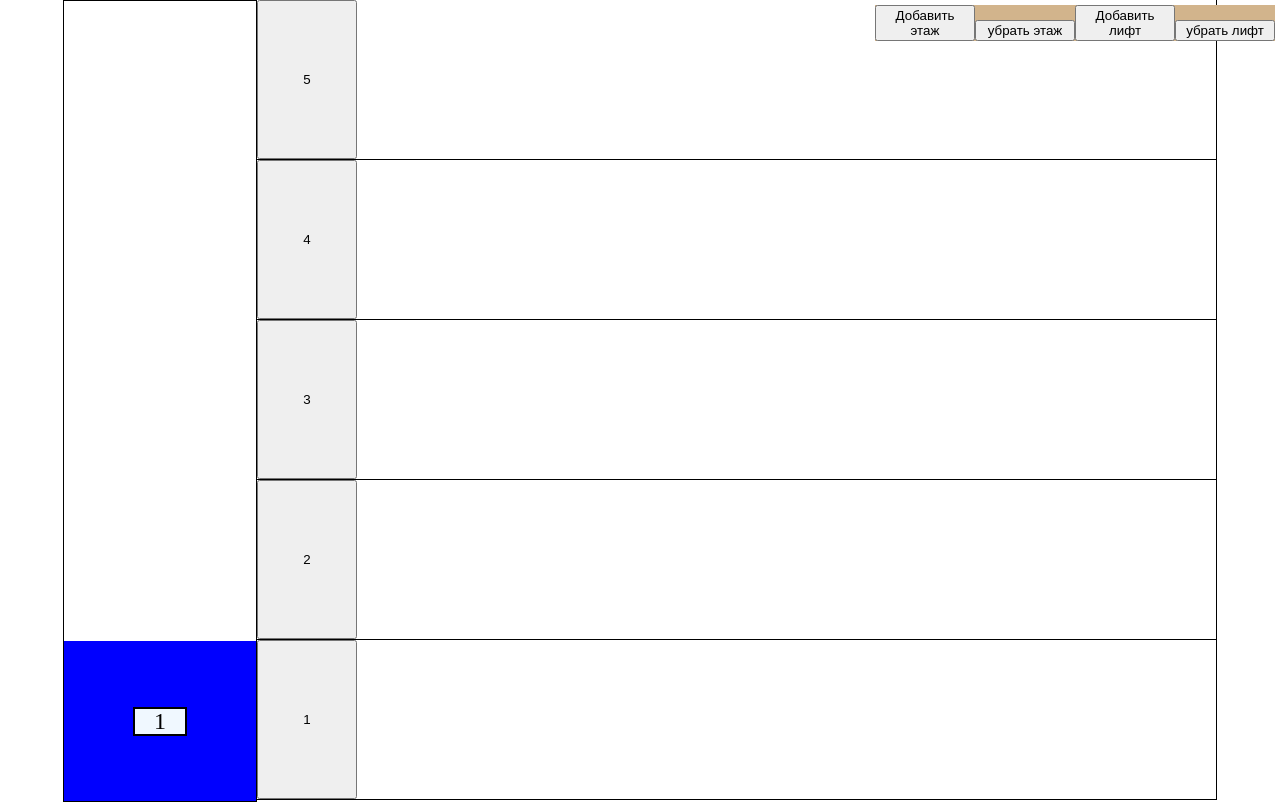
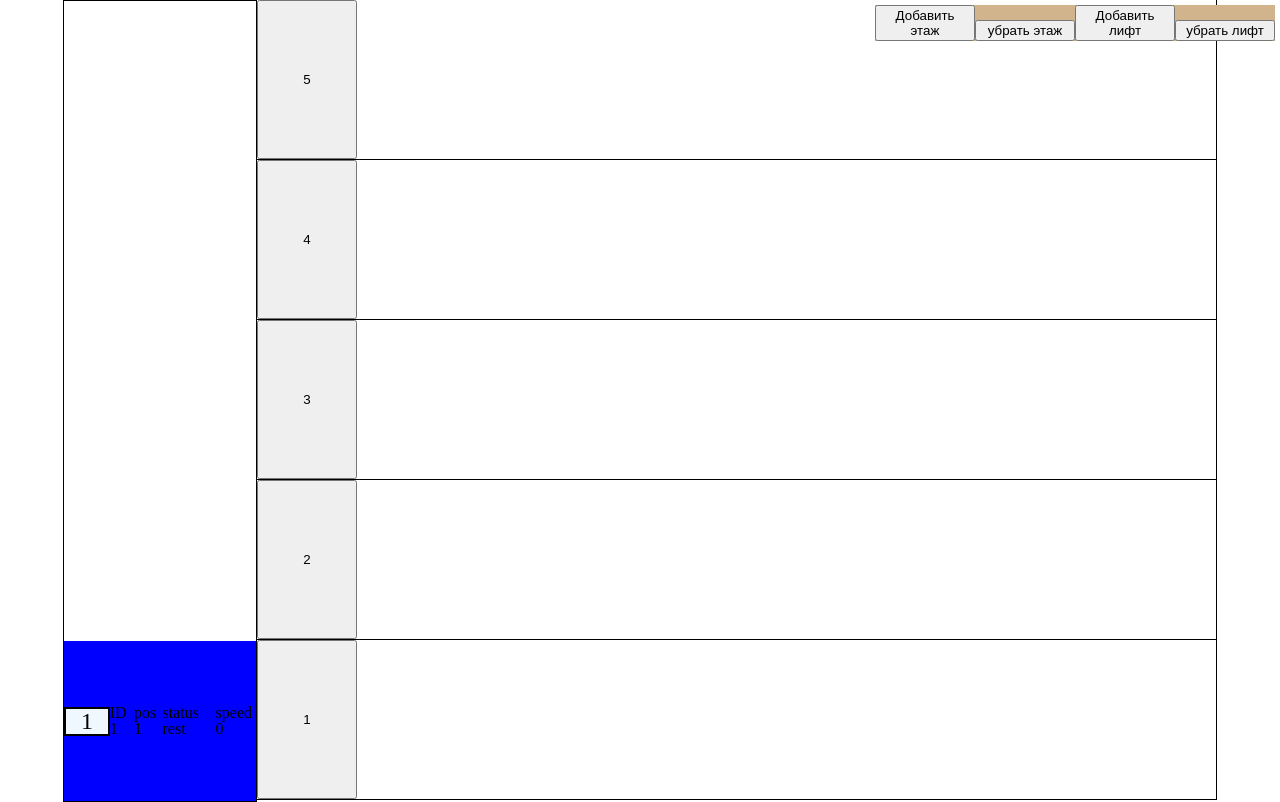
Before and after one commit to Feralbot/elevator-test-task, a Vue app: page / in a window 1280 px wide. Built offline with nearby package versions, Linux system fonts and the light colour scheme.

Commit message:
refactoring logic:  elevator =>object

```diff
--- a/src/App.vue
+++ b/src/App.vue
@@ -1,9 +1,6 @@
 <template>
   <main>
-    <elevatorComponent
-      v-for="elevator in scaleStore.elevators"
-      :key="elevator"
-    />
+    <elevatorComponent />
     <floorComponent />
     <div class="commandPannel">
       <button @click="scaleStore.increaseFloor">Добавить этаж</button>
@@ -36,14 +33,12 @@
 // [ ]- Добавить в LocalStorage Сколько этажей и лифтов, иначе будет странно.
 import { onMounted } from "vue";
 import { useElevatorStore } from "./stores/elevatorStore";
-import { useElevatorStatusStore } from "./stores/elevatorStatusStore";
 import { useScaleStore } from "./stores/scaleStore";
 
 import floorComponent from "./components/floor.vue";
 import elevatorComponent from "./components/elevator.vue";
 
 const elevatorStore = useElevatorStore();
-const elevatorStatusStore = useElevatorStatusStore();
 const scaleStore = useScaleStore();
 onMounted(() => {
   scaleStore.getScalingDataFromLocalStorage();
--- a/src/components/elevator.vue
+++ b/src/components/elevator.vue
@@ -2,55 +2,60 @@
   <div class="elevator">
     <div
       class="elevator-cabine"
-      :class="{ blink: elevatorStatusStore.elevatorStatus == 'arrived' }"
+      :id="elevatorStore.elevator.id"
+      :class="{ blink: elevatorStore.elevator.status == 'arrived' }"
       ref="elevatorCabine"
-      :style="[elevatorStore.moveElevator, elevatorStore.smoothElevate]"
+      :style="[
+        elevatorStore.moveElevator(elevatorStore.elevator),
+        elevatorStore.smoothElevate(elevatorStore.elevator),
+      ]"
     >
       <div class="elevator-cabine-table">
         <div class="elevator-cabine-table-text"></div>
         {{ elevatorStore.elevationPath }} {{ elevatorStore.currentFloor }}
       </div>
+      <div>ID {{ elevatorStore.elevator.id }}</div>
+      <div>pos {{ elevatorStore.elevator.position }}</div>
+      <div>status {{ elevatorStore.elevator.status }}</div>
+      <div>speed {{ elevatorStore.elevator.speed }}</div>
     </div>
   </div>
 </template>
 <script setup>
 import { onMounted, ref, watch } from "vue";
 import { useElevatorStore } from "../stores/elevatorStore";
-import { useElevatorStatusStore } from "../stores/elevatorStatusStore";
 
 const elevatorStore = useElevatorStore();
-const elevatorStatusStore = useElevatorStatusStore();
 
-const elevatorCabine = ref();
 onMounted(() => {
   elevatorStore.getElevatorInfoToLocalStorage();
   elevatorStore.resetAfterReloadPage();
 });
 
-function StartQueueElevating() {
-  elevatorCabine.value.ontransitionend = () => {
-    elevatorStatusStore.setArrived();
-    elevatorStore.elevationPath = "";
-    setTimeout(() => {
-      elevatorStatusStore.setRest();
-      elevatorStore.elevateDelivered();
-      if (elevatorStore.floorsQueue.length != 0) {
-        StartQueueElevating();
-      }
-    }, 3000);
-  };
-}
+// function StartQueueElevating() {
+//   elevatorCabine.value.ontransitionend = () => {
+//     // elevatorStatusStore.setArrived();
+//     elevatorStore.elevationPath = "";
+//     setTimeout(() => {
+//       // elevatorStatusStore.setRest();
+//       elevatorStore.elevateDelivered();
+//       if (elevatorStore.floorsQueue.length != 0) {
+//         StartQueueElevating();
+//       }
+//     }, 3000);
+//   };
+// }
 
-watch(
-  () => elevatorStatusStore.elevatorStatus,
-  () => {
-    // console.log(
-    //   "elevator Status changed to " + elevatorStatusStore.elevatorStatus
-    // );
-    if (elevatorStatusStore.elevatorStatus == "inProgress") {
-      StartQueueElevating();
-    }
-  },
-  { deep: true }
-);
+// watch(
+//   () => elevatorStore.elevator.status,
+//   () => {
+//     // console.log(
+//     //   "elevator Status changed to " + elevatorStatusStore.elevatorStatus
+//     // );
+//     if (elevatorStore.elevator.status == "inProgress") {
+//       StartQueueElevating();
+//     }
+//   },
+//   { deep: true }
+// );
 </script>
--- a/src/stores/elevatorStatusStore.js
+++ /dev/null
@@ -1,15 +0,0 @@
-import { defineStore } from "pinia";
-import { ref } from "vue";
-export const useElevatorStatusStore = defineStore("elevatorStatusStore", () => {
-  const elevatorStatus = ref("rest");
-  const setRest = () => {
-    elevatorStatus.value = "rest";
-  };
-  const setInProgress = () => {
-    elevatorStatus.value = "inProgress";
-  };
-  const setArrived = () => {
-    elevatorStatus.value = "arrived";
-  };
-  return { elevatorStatus, setRest, setInProgress, setArrived };
-});
--- a/src/stores/elevatorStore.js
+++ b/src/stores/elevatorStore.js
@@ -1,21 +1,18 @@
 import { defineStore } from "pinia";
-import { useElevatorStatusStore } from "./elevatorStatusStore";
-import { ref, computed, watch } from "vue";
+import { ref, reactive, computed, watch } from "vue";
 
 export const useElevatorStore = defineStore("elevatorStore", () => {
-  const elevatorStatusStore = useElevatorStatusStore();
-  const floors = ref(6);
+  const elevator = reactive({
+    id: 1,
+    position: 1,
+    destination: 1,
+    speed: 0,
+    status: "rest",
+    direction: null,
+  });
+
   const currentFloor = ref(1);
-  const elevatorSpeed = ref("");
-  const elevationPath = ref("");
   const floorsQueue = ref([]);
-
-  const moveElevator = computed(() => {
-    return `transform: translateY(${(currentFloor.value - 1) * -160}px`;
-  });
-  const smoothElevate = computed(() => {
-    return `transition: transform ${elevatorSpeed.value}s`;
-  });
 
   const setElevatorInfoToLocalStorage = () => {
     localStorage.setItem("currentFloor", JSON.stringify(currentFloor.value));
@@ -33,22 +30,81 @@ export const useElevatorStore = defineStore("elevatorStore", () => {
   };
 
   const addToQueue = (floor) => {
-    if (!floorsQueue.value.includes(floor) && currentFloor.value != floor) {
+    if (!floorsQueue.value.includes(floor)) {
       floorsQueue.value.push(floor);
-      currentFloor.value = floorsQueue.value[0];
+      // currentFloor.value = floorsQueue.value[0];
     }
   };
+
   const elevateDelivered = () => {
     floorsQueue.value.shift();
   };
-  const changeSpeed = (newFloor, oldFloor) => {
-    elevatorSpeed.value = Math.abs(newFloor - oldFloor);
+  //
+  //
+  //
+  //
+  //
+  const moveElevator = (elevator) => {
+    return `transform: translateY(${-(elevator.destination - 1) * 160}px)`;
   };
+  const smoothElevate = (elevator) => {
+    return `transition: transform ${elevator.speed}s`;
+  };
+  const changeDestination = (elevator) => {
+    return (elevator.destination = floorsQueue.value[0]);
+  };
+  const changeSpeed = (elevator) => {
+    return (elevator.speed = Math.abs(
+      elevator.destination - elevator.position
+    ));
+  };
+  const changeDirection = (newFloor, oldFloor, elevator) => {
+    if (oldFloor < newFloor) {
+      elevator.direction = "↑ ";
+    } else {
+      elevator.direction = "↓ ";
+    }
+  };
+  const setRest = (elevator) => {
+    return (elevator.status = "rest");
+  };
+  const setInProgress = (elevator) => {
+    return (elevator.status = "inProgress");
+  };
+  const setArrived = (elevator) => {
+    return (elevator.status = "arrived");
+  };
+  //
+  //
+  //
+  //
+  //
+  const startQueue = (elevator) => {
+    changeDestination(elevator);
+    changeSpeed(elevator);
+    moveElevator(elevator);
+    smoothElevate(elevator);
+    setInProgress(elevator);
+    document.getElementById(elevator.id).ontransitionend = () => {
+      console.log("Вы приехали");
+    };
+
+    // elevatorStatusStore.setArrived();
+
+    setTimeout(() => {
+      // elevatorStatusStore.setRest();
+      elevateDelivered();
+      if (floorsQueue.length != 0) {
+        //StartQueueElevating();
+      }
+    }, 3000);
+  };
+
   const resetAfterReloadPage = () => {
-    elevationPath.value = "";
+    //elevationPath.value = "";
     if (floorsQueue.value[0]) {
       setTimeout(() => {
-        elevatorStatusStore.setArrived();
+        //  elevatorStatusStore.setArrived();
         elevateDelivered();
       }, 1);
     }
@@ -57,6 +113,7 @@ export const useElevatorStore = defineStore("elevatorStore", () => {
   watch(
     floorsQueue,
     () => {
+      startQueue(elevator);
       setElevatorInfoToLocalStorage();
       if (floorsQueue.value[0]) {
         currentFloor.value = floorsQueue.value[0];
@@ -65,20 +122,13 @@ export const useElevatorStore = defineStore("elevatorStore", () => {
     { deep: true }
   );
   watch(currentFloor, (newFloor, oldFloor) => {
-    changeSpeed(newFloor, oldFloor);
-    elevatorStatusStore.setInProgress();
-    if (oldFloor < newFloor) {
-      elevationPath.value = "↑ ";
-    } else {
-      elevationPath.value = "↓ ";
-    }
+    changeSpeed(elevator);
+    //elevatorStatusStore.setInProgress();
+    changeDirection(newFloor, oldFloor, elevator);
   });
 
   return {
-    floors,
     currentFloor,
-    elevatorSpeed,
-    elevationPath,
     floorsQueue,
     moveElevator,
     smoothElevate,
@@ -87,5 +137,11 @@ export const useElevatorStore = defineStore("elevatorStore", () => {
     setElevatorInfoToLocalStorage,
     getElevatorInfoToLocalStorage,
     resetAfterReloadPage,
+    elevator,
+    setRest,
+    setInProgress,
+    setArrived,
+    startQueue,
+    changeDestination,
   };
 });
--- a/src/stores/scaleStore.js
+++ b/src/stores/scaleStore.js
@@ -1,8 +1,11 @@
 import { defineStore } from "pinia";
 import { ref, watch } from "vue";
+import { useElevatorStore } from "./elevatorStore";
+
 export const useScaleStore = defineStore("scaleStore", () => {
+  const elevatorStore = useElevatorStore();
   const floors = ref(5);
-  const elevators = ref(1);
+  const elevators = ref([elevatorStore.elevator]);
 
   const increaseFloor = () => {
     floors.value++;
```
